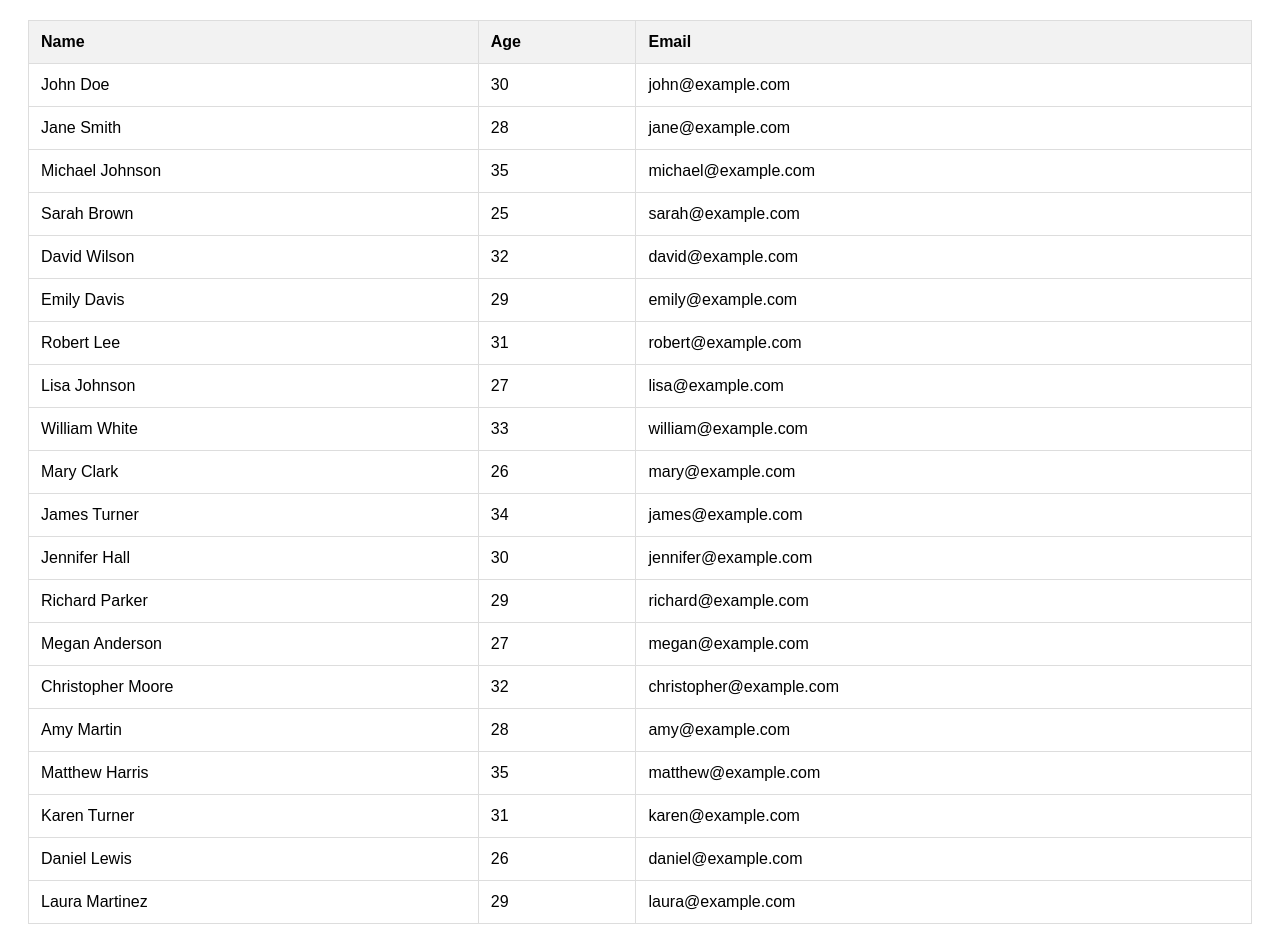
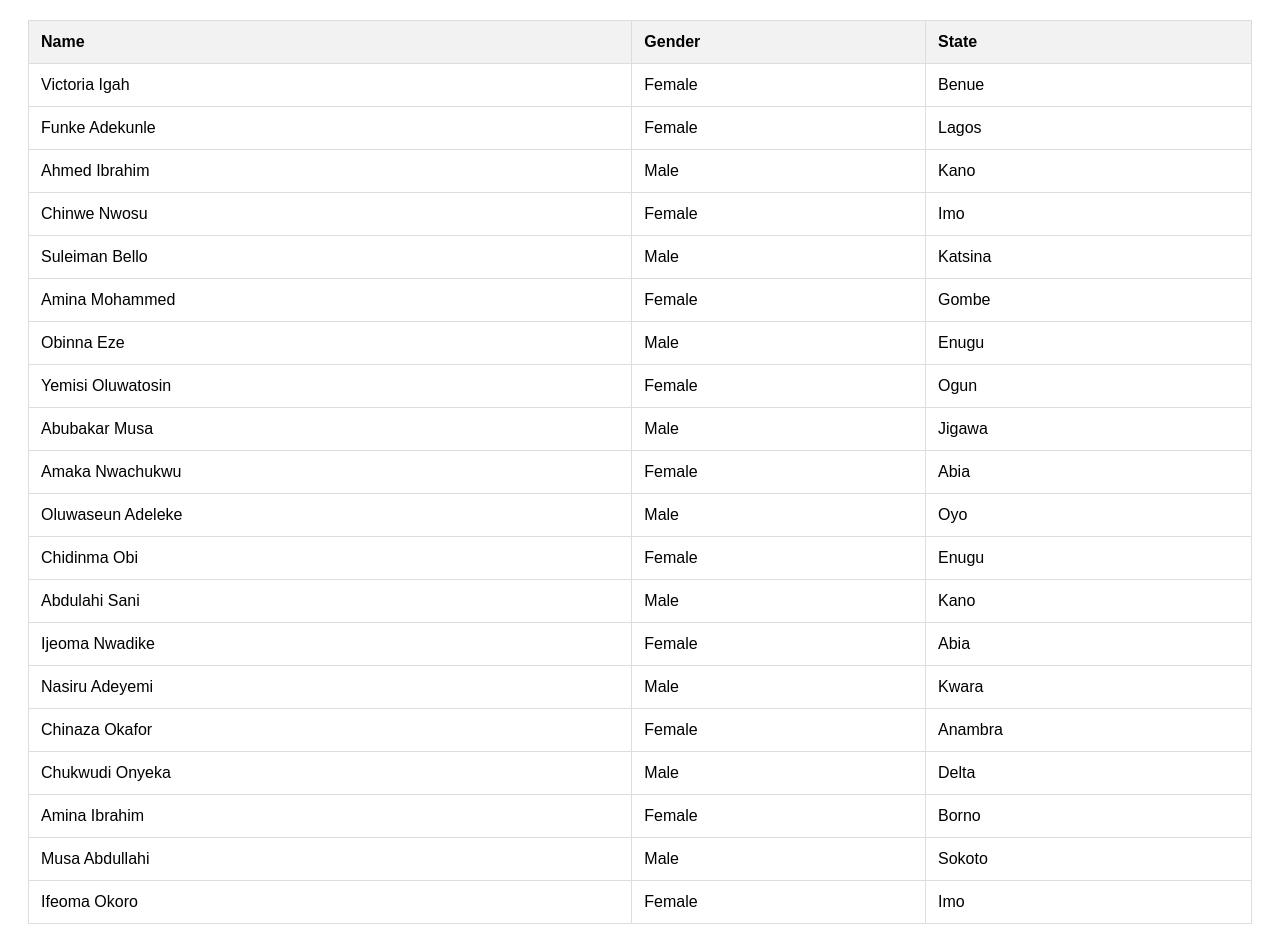
Before and after one commit to elizabeth-agada/Table-1, a plain HTML site: page index.html in a window 1280 px wide. Drawn offline with Linux system fonts and the light colour scheme.

Commit message:
updated records

```diff
--- a/index.html
+++ b/index.html
@@ -12,110 +12,110 @@
 				<thead>
 					<tr>
 						<th>Name</th>
-              <th>Age</th>
-              <th>Email</th>
+						<th>Gender</th>
+						<th>State</th>
 					</tr>
 				</thead>
 				<tbody>
 					<tr>
-          	<td>John Doe</td>
-              <td>30</td>
-              <td>john@example.com</td>
+						<td>Victoria Igah</td>
+						<td>Female</td>
+						<td>Benue</td>
 					</tr>
 					<tr>
-            <td>Jane Smith</td>
-            <td>28</td>
-            <td>jane@example.com</td>
+						<td>Funke Adekunle</td>
+						<td>Female</td>
+						<td>Lagos</td>
 					</tr>
 					<tr>
-          	<td>Michael Johnson</td>
-            <td>35</td>
-            <td>michael@example.com</td>
+						<td>Ahmed Ibrahim</td>
+						<td>Male</td>
+						<td>Kano</td>
 					</tr>
 					<tr>
-            <td>Sarah Brown</td>
-            <td>25</td>
-            <td>sarah@example.com</td>
+						<td>Chinwe Nwosu</td>
+						<td>Female</td>
+						<td>Imo</td>
 					</tr>
 					<tr>
-            <td>David Wilson</td>
-            <td>32</td>
-            <td>david@example.com</td>
+						<td>Suleiman Bello</td>
+						<td>Male</td>
+						<td>Katsina</td>
 					</tr>
 					<tr>
-            <td>Emily Davis</td>
-            <td>29</td>
-            <td>emily@example.com</td>
+						<td>Amina Mohammed</td>
+						<td>Female</td>
+						<td>Gombe</td>
 					</tr>
 					<tr>
-            <td>Robert Lee</td>
-            <td>31</td>
-            <td>robert@example.com</td>
+						<td>Obinna Eze</td>
+						<td>Male</td>
+						<td>Enugu</td>
 					</tr>
 					<tr>
-            <td>Lisa Johnson</td>
-            <td>27</td>
-            <td>lisa@example.com</td>
+						<td>Yemisi Oluwatosin</td>
+						<td>Female</td>
+						<td>Ogun</td>
 					</tr>
 					<tr>
-            <td>William White</td>
-            <td>33</td>
-            <td>william@example.com</td>
+						<td>Abubakar Musa</td>
+						<td>Male</td>
+						<td>Jigawa</td>
 					</tr>
 					<tr>
-            <td>Mary Clark</td>
-            <td>26</td>
-            <td>mary@example.com</td>
+						<td>Amaka Nwachukwu</td>
+						<td>Female</td>
+						<td>Abia</td>
 					</tr>
 					<tr>
-            <td>James Turner</td>
-            <td>34</td>
-            <td>james@example.com</td>
+						<td>Oluwaseun Adeleke</td>
+						<td>Male</td>
+						<td>Oyo</td>
 					</tr>
 					<tr>
-            <td>Jennifer Hall</td>
-            <td>30</td>
-            <td>jennifer@example.com</td>
+						<td>Chidinma Obi</td>
+						<td>Female</td>
+						<td>Enugu</td>
 					</tr>
 					<tr>
-            <td>Richard Parker</td>
-            <td>29</td>
-            <td>richard@example.com</td>
+						<td>Abdulahi Sani</td>
+						<td>Male</td>
+						<td>Kano</td>
 					</tr>
 					<tr>
-            <td>Megan Anderson</td>
-            <td>27</td>
-            <td>megan@example.com</td>
+						<td>Ijeoma Nwadike</td>
+						<td>Female</td>
+						<td>Abia</td>
 					</tr>
 					<tr>
-            <td>Christopher Moore</td>
-            <td>32</td>
-            <td>christopher@example.com</td>
+						<td>Nasiru Adeyemi</td>
+						<td>Male</td>
+						<td>Kwara</td>
 					</tr>
 					<tr>
-            <td>Amy Martin</td>
-            <td>28</td>
-            <td>amy@example.com</td>
+						<td>Chinaza Okafor</td>
+						<td>Female</td>
+						<td>Anambra</td>
 					</tr>
 					<tr>
-            <td>Matthew Harris</td>
-            <td>35</td>
-            <td>matthew@example.com</td>
+						<td>Chukwudi Onyeka</td>
+						<td>Male</td>
+						<td>Delta</td>
 					</tr>
 					<tr>
-            <td>Karen Turner</td>
-            <td>31</td>
-            <td>karen@example.com</td>
+						<td>Amina Ibrahim</td>
+						<td>Female</td>
+						<td>Borno</td>
 					</tr>
 					<tr>
-            <td>Daniel Lewis</td>
-            <td>26</td>
-            <td>daniel@example.com</td>
+						<td>Musa Abdullahi</td>
+						<td>Male</td>
+						<td>Sokoto</td>
 					</tr>
 					<tr>
-            <td>Laura Martinez</td>
-            <td>29</td>
-            <td>laura@example.com</td>
+						<td>Ifeoma Okoro</td>
+						<td>Female</td>
+						<td>Imo</td>
 					</tr>
 				</tbody>
 			</table>
```
Lines whose indentation alone changed are shown as unchanged.
